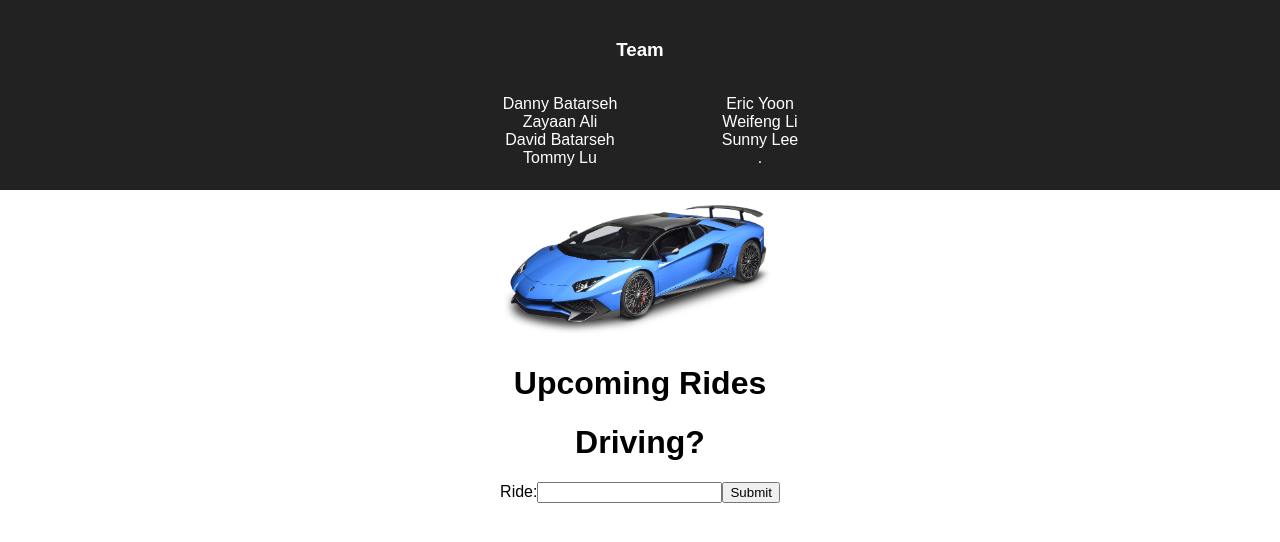
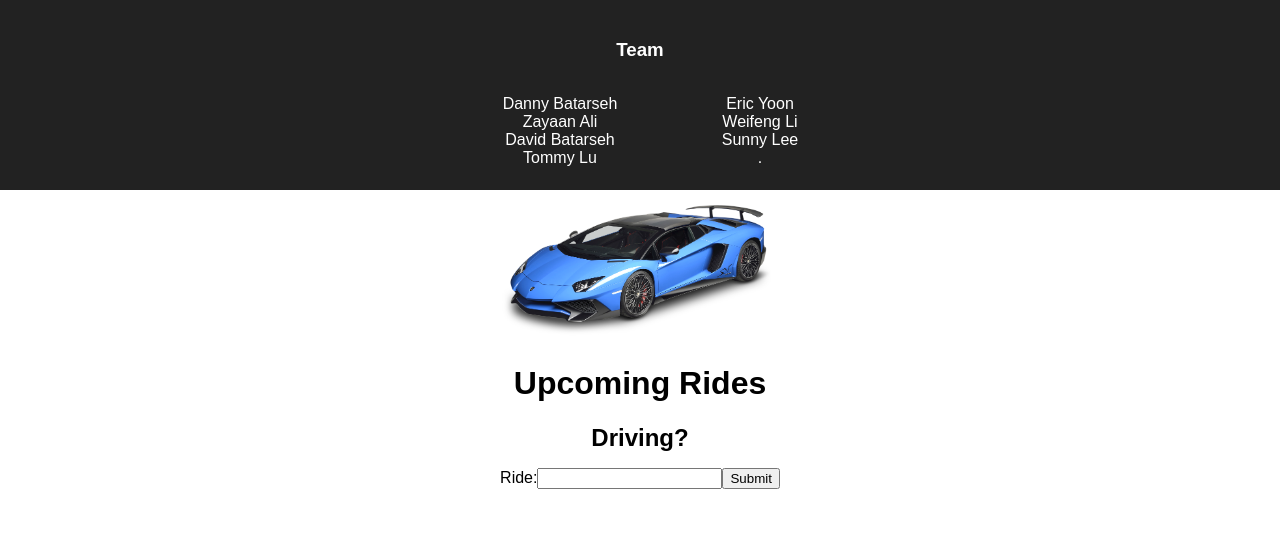
Before and after one commit to DavidBatarseh/msft-bootcamp-carpool, a React (Create React App) app in the folder client/: page / in a window 1280 px wide. Shown: the top 542 px of the page. Built offline with nearby package versions, Linux system fonts and the light colour scheme; no server answers.

Commit message:
ready for demo

```diff
--- a/client/src/App.js
+++ b/client/src/App.js
@@ -65,7 +65,7 @@ class App extends Component {
           </div>
         </header>
         <div>
-          <img src={car} className="container" className="App-logo-custom" alt="logo" />
+          <img src={car} className="App-logo-custom" alt="logo" />
         </div>
 
         <div>
@@ -74,7 +74,7 @@ class App extends Component {
         </div>
 
         <div>
-          <h1 className="App-title" className="container" >Driving?</h1>
+          <h1 className="App-title">Driving?</h1>
         </div>
 
         <form onSubmit={this.handleSubmit}>
```
Also changed, not shown: 1 other file (tests, documents, lock files or other folders).
